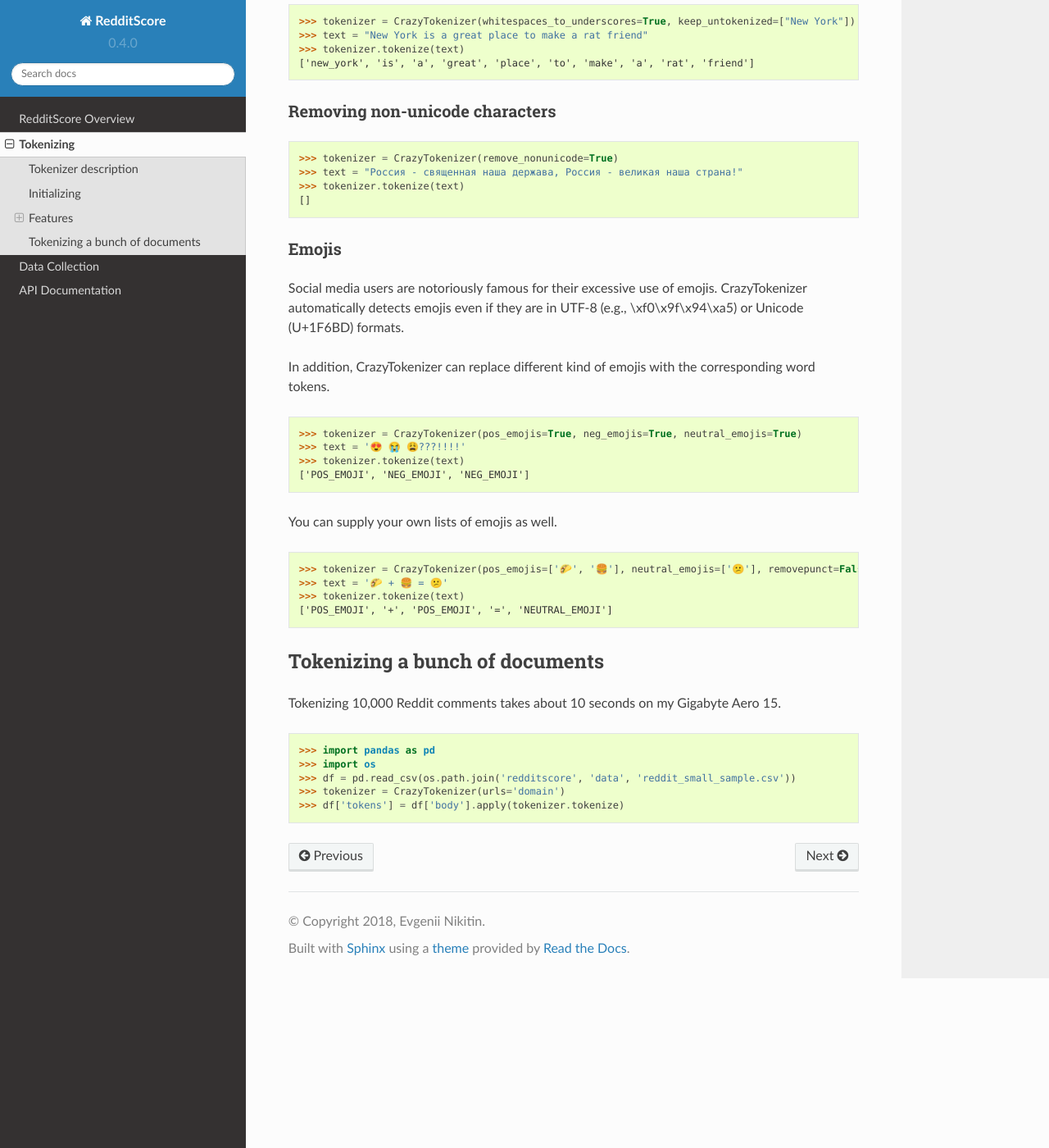
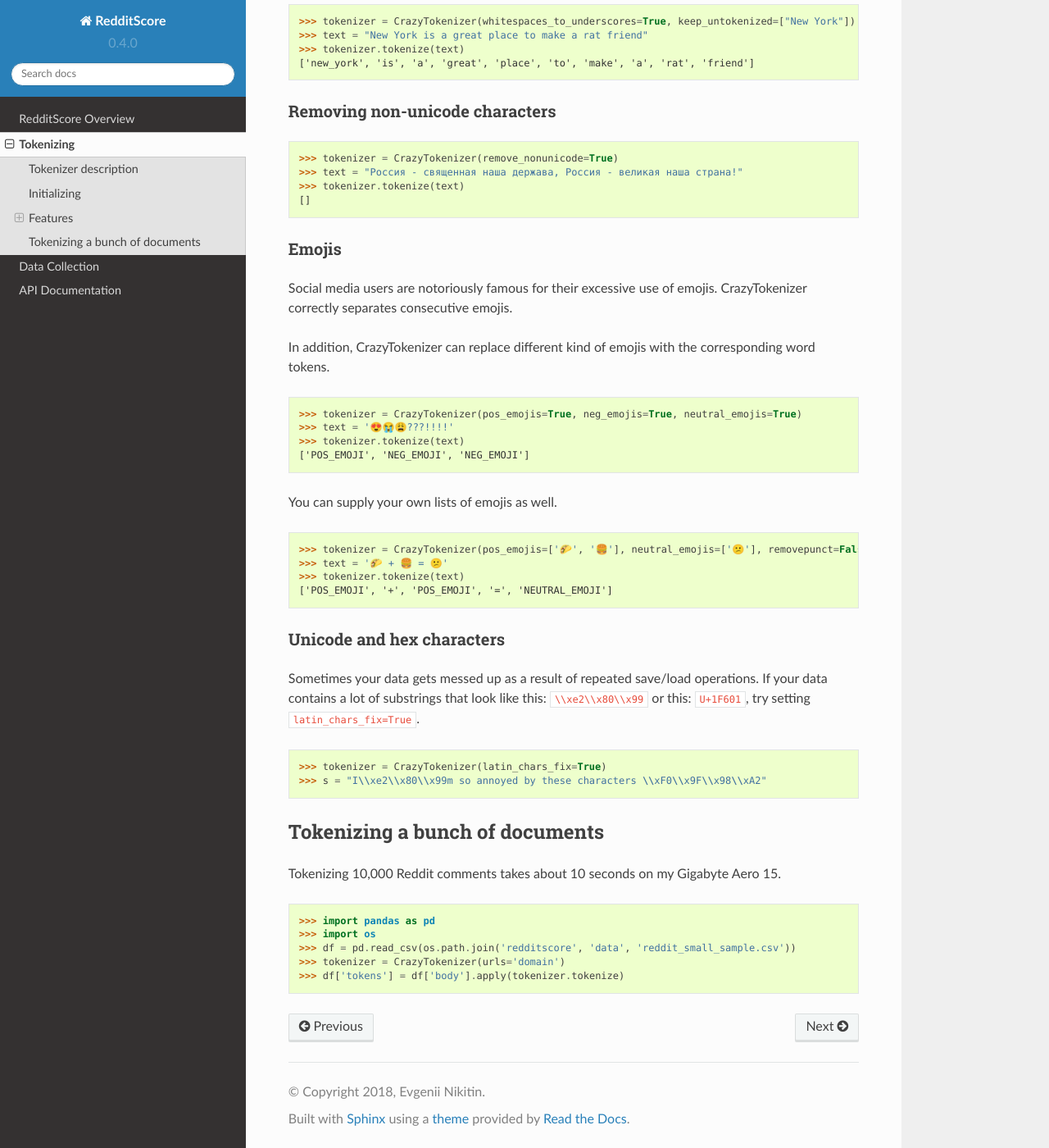
Before and after one commit to crazyfrogspb/RedditScore, a Sphinx documentation site: the page built from docs/source/tokenizing.rst, in a window 1280 px wide and 1400 px high, scrolled down 5979 px. Shown: the whole window at 82% size. Built offline with Sphinx 7.4.7 and the Read the Docs theme 2.0.0, drawn with Linux system fonts in a browser that asks for light colours; pages that are not in the unit, such as notebooks, are missing from menus.

Commit message:
Latin chars fix

```diff
--- a/docs/source/tokenizing.rst
+++ b/docs/source/tokenizing.rst
@@ -274,14 +274,13 @@ Removing non-unicode characters
 Emojis
 ^^^^^^^^
 Social media users are notoriously famous for their excessive use of emojis.
-CrazyTokenizer automatically detects emojis even if they are in UTF-8
-(e.g., \\xf0\\x9f\\x94\\xa5) or Unicode (U+1F6BD) formats.
+CrazyTokenizer correctly separates consecutive emojis.
 
 In addition, CrazyTokenizer can replace different kind of emojis with the
 corresponding word tokens.
 
 >>> tokenizer = CrazyTokenizer(pos_emojis=True, neg_emojis=True, neutral_emojis=True)
->>> text = '😍 😭 😩???!!!!'
+>>> text = '😍😭😩???!!!!'
 >>> tokenizer.tokenize(text)
 ['POS_EMOJI', 'NEG_EMOJI', 'NEG_EMOJI']
 
@@ -292,6 +291,15 @@ You can supply your own lists of emojis as well.
 >>> tokenizer.tokenize(text)
 ['POS_EMOJI', '+', 'POS_EMOJI', '=', 'NEUTRAL_EMOJI']
 
+Unicode and hex characters
+^^^^^^^^
+Sometimes your data gets messed up as a result of repeated save/load operations.
+If your data contains a lot of substrings that look like this: ``\\xe2\\x80\\x99``
+or this: ``U+1F601``, try setting ``latin_chars_fix=True``.
+
+>>> tokenizer = CrazyTokenizer(latin_chars_fix=True)
+>>> s = "I\\xe2\\x80\\x99m so annoyed by these characters \\xF0\\x9F\\x98\\xA2"
+
 Tokenizing a bunch of documents
 --------------------
 Tokenizing 10,000 Reddit comments takes about 10 seconds on my Gigabyte Aero 15.
```
Also changed, not shown: 2 other files.
